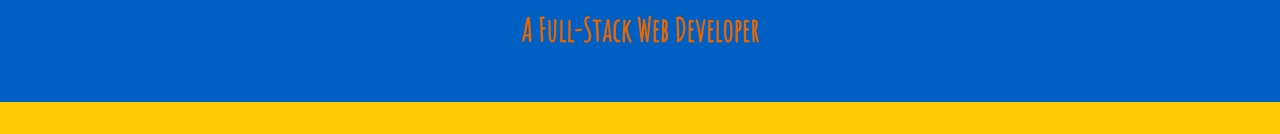
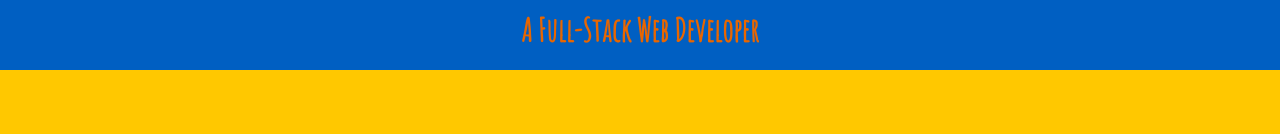
Before and after one commit to do-kevin/do-kevin.github.io, a React (Create React App) app: page / in a window 1280 px wide. Shown: the part 130-264 px from the top of the page. Built offline with nearby package versions, Linux system fonts and the light colour scheme; a web font is replaced by a local one.

Commit message:
Cleans up sticky nav css

```diff
--- a/src/components/Navbar.js
+++ b/src/components/Navbar.js
@@ -34,13 +34,13 @@ class Navbar extends Component {
       if (window.scrollY > window.innerHeight * 0.3) {
         this.setState({
             toStickOrNot: this.state.sticky,
-            placeholderStyles: {background: "#ffc800", height: "0px"},
+            placeholderStyles: {height: "0"},
             stickyFontSize: {fontSize: "5vmin"}
         });
-      } else if (window.scrollY < window.innerHeight * 0.1) {
+      } else if (window.scrollY < window.innerHeight * 0.3) {
         this.setState({
-            toStickOrNot: {height: "25vmin"},
-            placeholderStyles: {background: "#005fc2", height: "4vmin"},
+            toStickOrNot: {height: "22vmin"},
+            placeholderStyles: {height: "2vmin"},
             stickyFontSize: {fontSize: "7vmin"}
         });
       }
@@ -49,11 +49,6 @@ class Navbar extends Component {
 
 
   render() {
-
-    console.log(window.scrollY, "scrollY");
-    console.log(window.scrollY * 0.30, "scrollY 0.3");
-    console.log(window.innerHeight, "innerHeight");
-
     return (
         <div>
             <section
--- a/src/css/Navbar.css
+++ b/src/css/Navbar.css
@@ -22,6 +22,7 @@
 
 #menu-box-placeholder {
     height: 3vmin;
+    background: #ffc800;
 }
 
 #menu-bar {
```
